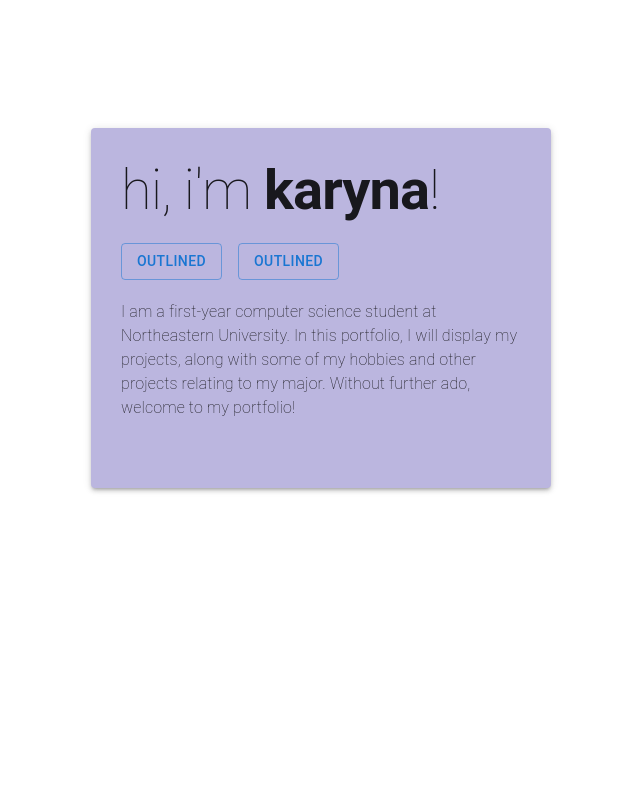
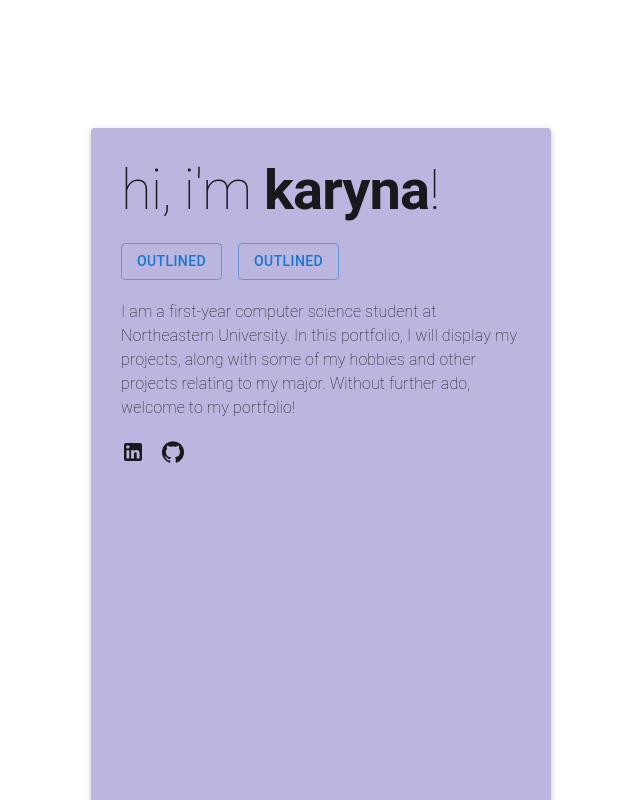
Before and after one commit to karynayen/karyna-portfolio, a React (Create React App) app in the folder portfolio/: page / in a window 1280 px wide. Shown: the top 800 px of the page, without its empty margins (165-805 px from the left). Built offline with nearby package versions, Linux system fonts and the light colour scheme.

Commit message:
begin intro box

```diff
--- a/portfolio/src/App.js
+++ b/portfolio/src/App.js
@@ -1,7 +1,8 @@
 import './App.css';
 import { Button, Stack } from '@mui/material';
-import { IntroBox, IntroPaper, IntroHeadingTypography, IntroBodyTypography } from './styles/app.styles.js'
-import {  LinkedInIcon, GitHubIcon } from '@mui/icons-material';
+import { IntroBox, IntroPaper, IntroHeadingTypography, IntroBodyTypography } from './styles/app.styles.js';
+import LinkedInIcon from '@mui/icons-material/LinkedIn';
+import GitHubIcon from '@mui/icons-material/GitHub';
 
 function App() {
   return (
@@ -13,6 +14,7 @@
             hi, i'm <strong>karyna</strong>!
           </IntroHeadingTypography>
           <Stack spacing={2} direction="row">
+            {/* how to add functionality to the buttons */}
             <Button variant="outlined">Outlined</Button>
             <Button variant="outlined">Outlined</Button>
           </Stack>
@@ -23,9 +25,11 @@
             along with some of my hobbies and other projects relating to my major.
             Without further ado, welcome to my portfolio!
           </IntroBodyTypography>
-          <svg data-testid="LinkedInIcon"></svg>
-          <svg data-testid="GitHubIcon"></svg>
-
+          {/* make the icons clickable, CENTER THEM */}
+          <Stack spacing={2} direction="row">
+            <LinkedInIcon />
+            <GitHubIcon />
+          </Stack>
 
         </IntroPaper>
       </IntroBox>
--- a/portfolio/src/styles/app.styles.js
+++ b/portfolio/src/styles/app.styles.js
@@ -5,12 +5,12 @@
 // how to fit phones
 const IntroBox = styled(Box)({
     width: '100%',
-    height: '100%',
+    height: '100%', // how to get screen height?!
 })
 
 const IntroPaper = styled(Paper)(({ elevation }) =>({
     width: 400,
-    height: 300,
+    height: 1000,
     backgroundColor: '#BBB6DF',
     padding: 30,
     margin: '10% 0 0 20%',
@@ -26,6 +26,7 @@
 
 const IntroBodyTypography = styled(Typography)(({ variant }) =>({
     marginTop: 20,
+    marginBottom: 20,
     m: 1,
     fontWeight: 10,
     fontSize: '1em',
```
